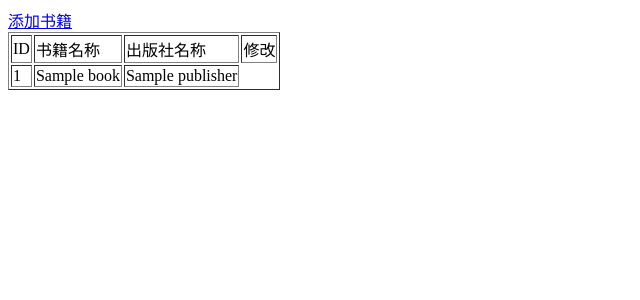
After one commit to JoneNaZi/book_system, a Django app: page /book_list/ in a window 1280 px wide. The commit adds this page. Shown: the top 300 px of the page, without its empty margins (0-640 px from the left). Run offline with Django 3.2, Linux system fonts and the light colour scheme; tables that the repository leaves empty hold one stand-in row (values such as "Sample post").

Commit message:
添加书籍

```diff
--- a/book/models.py
+++ b/book/models.py
@@ -6,3 +6,9 @@ from django.db import models
 class Publisher(models.Model):
     id = models.AutoField(primary_key=True)
     name = models.CharField(max_length=32, null=False, unique=True)
+
+
+class Book(models.Model):
+    id = models.AutoField(primary_key=True)
+    title = models.CharField(max_length=32, null=False, unique=True)
+    publisher = models.ForeignKey(to='Publisher', on_delete=models.CASCADE)
--- a/book/views.py
+++ b/book/views.py
@@ -3,11 +3,13 @@ from . import models
 
 
 # Create your views here.
+# 出版社列表
 def publisher_list(request):
     ret = models.Publisher.objects.all()
     return render(request, 'publisher_list.html', {'publisher_list': ret})
 
 
+# 添加出版社
 def add_publisher(request):
     if request.method == 'POST':
         name = request.POST.get('publisher_name')
@@ -16,6 +18,7 @@ def add_publisher(request):
     return render(request, 'add_publisher.html')
 
 
+# 删除出版社
 def del_publisher(request):
     # 1.从get请求的参数里面拿到将要删除的数据的ID值
     del_id = request.GET.get('id', None)
@@ -29,6 +32,7 @@ def del_publisher(request):
         return HttpResponse("删除失败")
 
 
+# 编辑出版社
 def edit_publisher(request):
     if request.method == 'POST':
         # 1.拿到html视图中的id和name
@@ -41,8 +45,24 @@ def edit_publisher(request):
         id_obj.save()
 
         return redirect("/publisher_list/")
-    #
+
     # 获取要编辑的出版社
-    # edit_id = request.GET.get('id')
-    # ret = models.Publisher.objects.get(id=edit_id)
-    return render(request, 'edit_publisher.html')
+    edit_id = request.GET.get('id')
+    return render(request, 'edit_publisher.html', {"edit_id": edit_id})
+
+
+# 书籍列表
+def book_list(request):
+    ret = models.Book.objects.all()
+    return render(request, 'book_list.html', {'book_list': ret})
+
+
+# 添加书籍
+def add_book(request):
+    if request.method == "POST":
+        new_title = request.POST.get("book_title")
+        new_publisher_id = request.POST.get("publisher")
+        models.Book.objects.create(title=new_title, publisher_id=new_publisher_id)
+        return redirect('/book_list/')
+    ret = models.Publisher.objects.all()
+    return render(request, 'add_book.html', {"publisher_list": ret})
--- a/book_system/urls.py
+++ b/book_system/urls.py
@@ -23,4 +23,6 @@ urlpatterns = [
     re_path('^add_publisher/', views.add_publisher),
     re_path('^del_publisher/', views.del_publisher),
     re_path('^edit_publisher/', views.edit_publisher),
+    re_path('^book_list/', views.book_list),
+    re_path('^add_book', views.add_book),
 ]
--- /dev/null
+++ b/templates/book_list.html
@@ -0,0 +1,29 @@
+<!DOCTYPE html>
+<html lang="en">
+<head>
+    <meta charset="UTF-8">
+    <title>书籍列表</title>
+</head>
+<body>
+<a href="/add_book/">添加书籍</a>
+<table border="1">
+    <thead>
+        <tr>
+            <td>ID</td>
+            <td>书籍名称</td>
+            <td>出版社名称</td>
+            <td>修改</td>
+        </tr>
+    </thead>
+    <tbody>
+        <tr>
+            {% for book in book_list %}
+                <td>{{ book.id }}</td>
+                <td>{{ book.title }}</td>
+                <td>{{ book.publisher.name }}</td>
+            {% endfor %}
+        </tr>
+    </tbody>
+</table>
+</body>
+</html>
--- a/templates/edit_publisher.html
+++ b/templates/edit_publisher.html
@@ -6,8 +6,8 @@
 </head>
 <body>
     <form action="/edit_publisher/" method="post">
-        <p><input type="text" name="id"></p>
-        <p><input type="text" name="name"></p>
+        <input type="text" name="id" value="{{ edit_id }}" style="display: none">
+        <p>出版社名称：<input type="text" name="name"></p>
         <p><input type="submit"></p>
     </form>
 </body>
--- a/templates/publisher_list.html
+++ b/templates/publisher_list.html
@@ -26,7 +26,7 @@
                     <a href="/del_publisher/?id={{ publisher.id }}">删除</a>
                 </td>
                 <td>
-                    <a href="/edit_publisher/">修改</a>
+                    <a href="/edit_publisher/?id={{ publisher.id }}">修改</a>
                 </td>
             {% endfor %}
         </tr>
```
Also changed, not shown: templates/add_book.html (added, +24 -0 lines).
